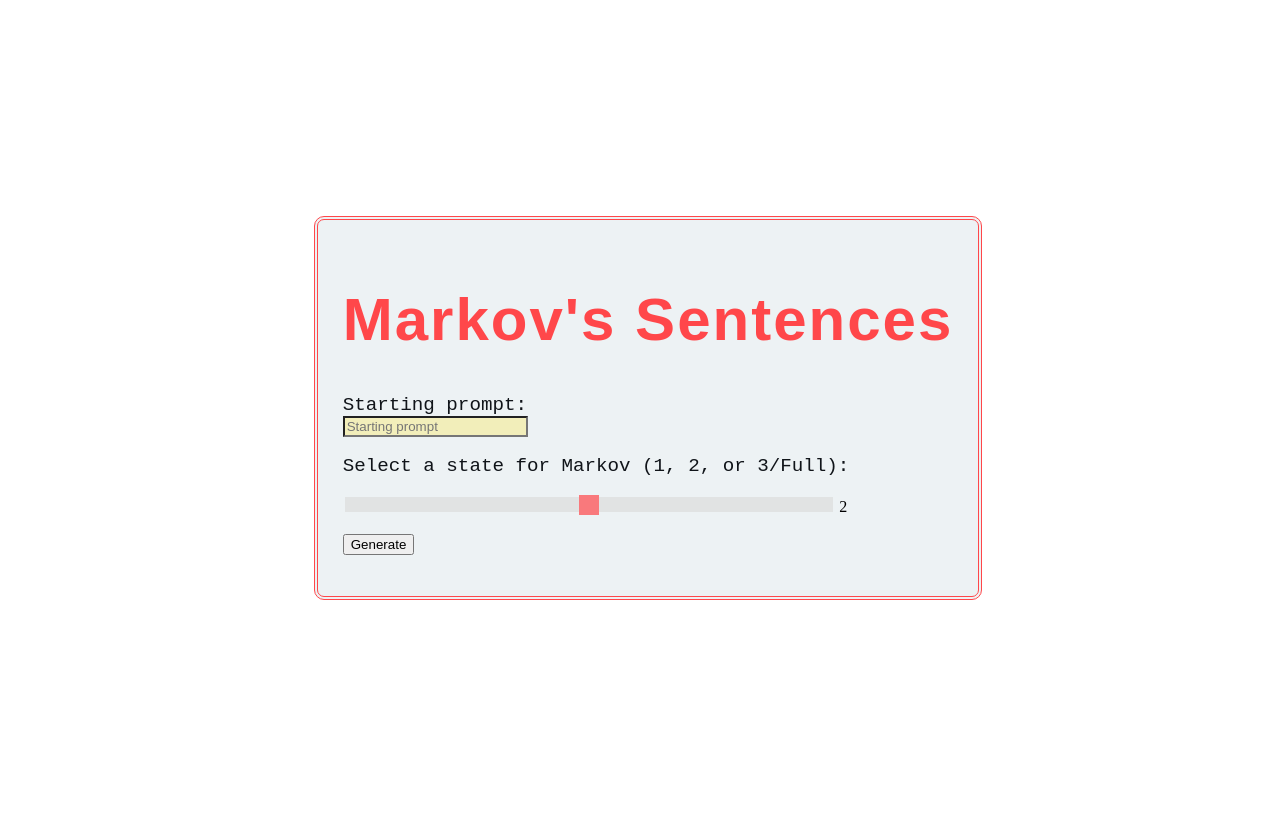
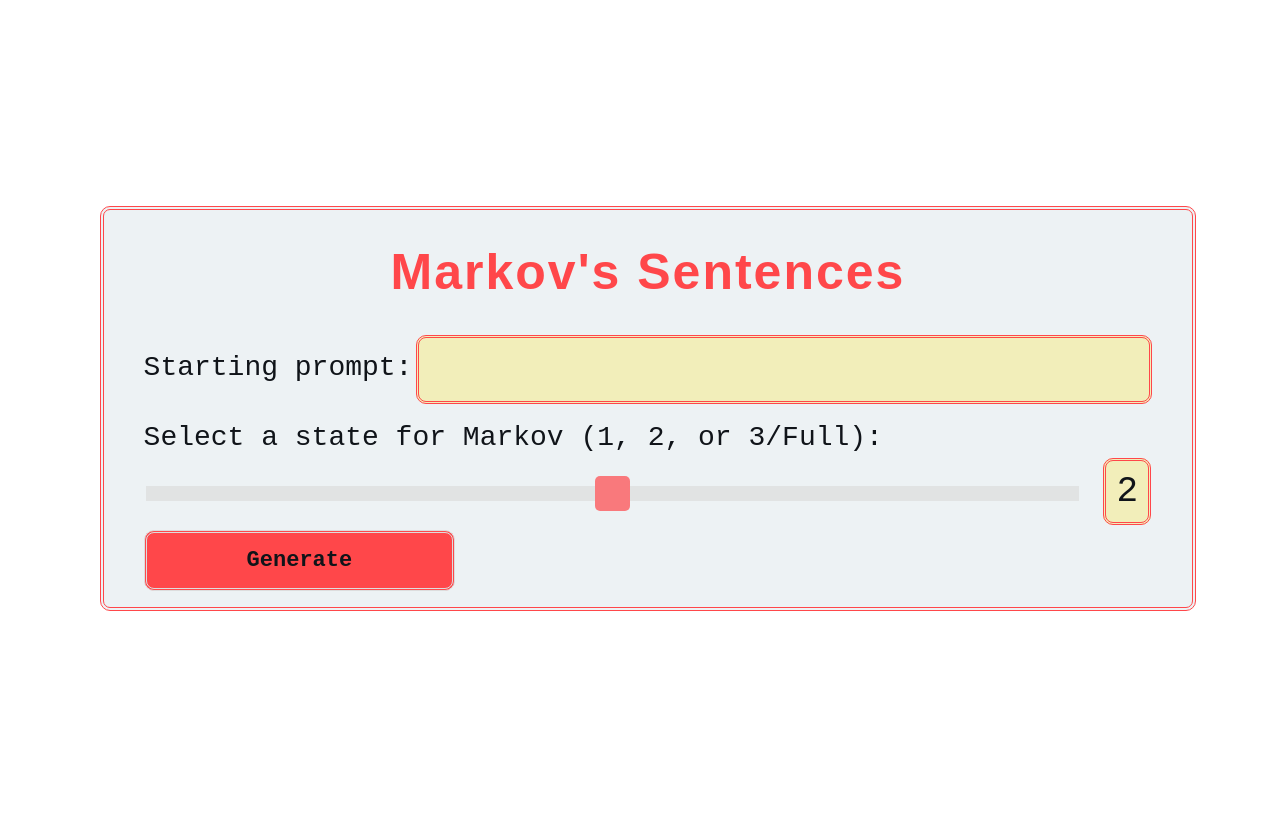
Before and after one commit to kodtld/Markov-s-Letters, a Flask app: template flask-server/templates/index.html in a window 1280 px wide. Run offline with Flask 2, Linux system fonts and the light colour scheme; the template is opened without the code that fills it, so the values that code supplies are empty; parts of the project's set-up code (start-up, migrations or seed data) failed here and were passed over.

Commit message:
Front end done

```diff
--- a/flask-server/templates/index.html
+++ b/flask-server/templates/index.html
@@ -7,11 +7,13 @@
       width: 100%;
       height: 100vh;
       overflow-x: hidden;
+
+
     }
 
     h1{
       color: #FF474A;
-      font-size: 60px;
+      font-size: 50px;
       text-align: center;
       letter-spacing: 2px;
       font-family: fantasy;
@@ -20,13 +22,13 @@
     .main_container{
         background-color: #edf2f4;
         border-radius: 10px;
-        padding: 25px;
+        padding: 0px 40px;
         border: 4px double #FF474A;
     }
 
     .slider {
       -webkit-appearance: none;
-      width: 80%;
+      width: 92.5%;
       height: 15px;
       background: #ddd;
       outline: none;
@@ -38,8 +40,9 @@
     .slider::-webkit-slider-thumb {
       -webkit-appearance: none;
       appearance: none;
-      width: 20px;
-      height: 20px;
+      width: 35px;
+      border-radius: 5px;
+      height: 35px;
       background: #FF474A;
       cursor: pointer;
     }
@@ -53,6 +56,13 @@
 
     .prompt {
         background-color: #F2EEBA;
+        padding: 20px;
+        font-size: 20px;
+        font-family: 'Courier New', monospace;
+        color: #101419;
+        border: 3px double #FF474A;
+        border-radius: 10px;
+        width: 46rem;
     }
 
     .gen_sentence{
@@ -66,12 +76,36 @@
         color: #101419;
         border: 3px double #FF474A;
     }
+    output{
+      margin-left: 1.85%;
+      border-radius: 10px;
+      padding: 10px;
+      font-family: 'Courier New', monospace;
+      color: #101419;
+      font-size: 36px;
+      background-color: #F2EEBA;
+      border: 3px double #FF474A;
+    }
 
     label{
       font-family: 'Courier New', monospace;
       color: #101419;
       font-weight: 500;
-      font-size: larger;
+      font-size: 28px;
+      text-align: center;
+
+    }
+
+    .button{
+      color: #101419;
+      background-color: #FF474A;
+      padding: 15px 100px;
+      border: 0px;
+      border-radius: 10px;
+      font-family: 'Courier New', Courier, monospace;
+      font-size: 22px;
+      font-weight: 600;
+      border: 3px double #ddd;
     }
     </style>
 
@@ -79,15 +113,15 @@
         <div class="main_container">
           <h1>Markov's Sentences</h1>
             <form action="{{ url_for('index') }}" method="post">
-                <label>Starting prompt:</label><br>
-                <input type="text" class="prompt" id="prompt" name="prompt" placeholder="Starting prompt">
+                <label>Starting prompt:</label>
+                <input type="text" class="prompt" id="prompt" name="prompt">
                 <br><br>
                 <label for="slider">Select a state for Markov (1, 2, or 3/Full):</label>
                 <br><br>
                 <input type="range" id="slider" name="slider" class="slider" min="1" max="3" value="2" step="1" oninput="sliderOutput.value = slider.value">
                 <output name="sliderOutput" id="sliderOutput">2</output>
                 <br><br>
-                <input type="submit" value="Generate">
+                <input type="submit" value="Generate" class="button">
               </form>
             <div>
                 {% for i in sentences %}
```
